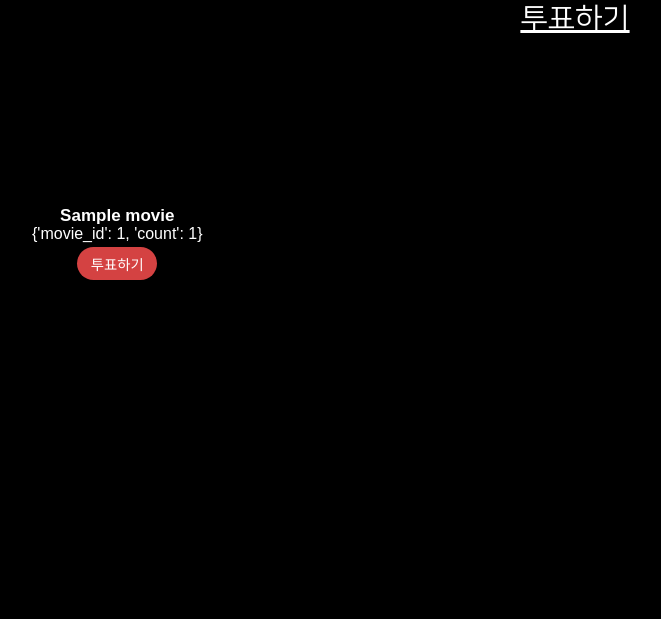
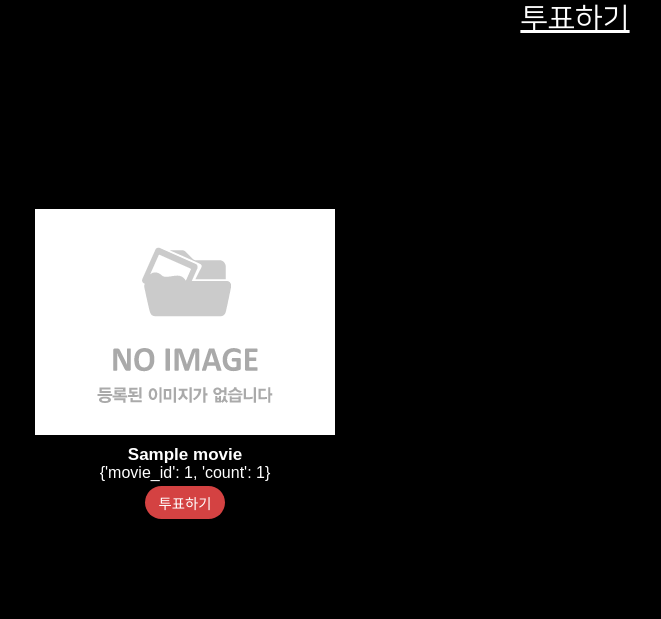
Before and after one commit to YoonHoJeong/lotte_hackathon_2020, a Django app: page / in a window 1280 px wide. Shown: the part 371-990 px from the top of the page, without its empty margins (65-726 px from the left). Before the commit the page ends 651 px from the top, so only its background shows below. Run offline with Django 3.2, Linux system fonts and the light colour scheme; tables that the repository leaves empty hold one stand-in row (values such as "Sample post"); some libraries are stand-ins or nearby versions; some web fonts are replaced.

Commit message:
home/save second commit

```diff
--- a/main/static/css/home.css
+++ b/main/static/css/home.css
@@ -23,7 +23,7 @@ h2 {
 .votemovie {
     display: inline-flex;
     align-items: center;
-    margin: 90px;
+    margin: 100px;
     flex-direction: column;
 }
 
@@ -41,7 +41,6 @@ h2 {
 }
 
 .no-image {
-    background-image: url('/static/images/noImage.gif');
     background-repeat: no-repeat;
     background-size: contain;
     background-position: center;
--- a/main/templates/home.html
+++ b/main/templates/home.html
@@ -29,7 +29,9 @@
                 <img src="{{ votemovie.movie.poster.url }}">
             </div>
             {% else %}
-            <div class="no-image"></div>
+                <div class="no-image">
+                    <img src="{% static 'images/noImage.gif' %}">
+                </div>
             {% endif %}
 
             <div class="submit-input-box">
```
